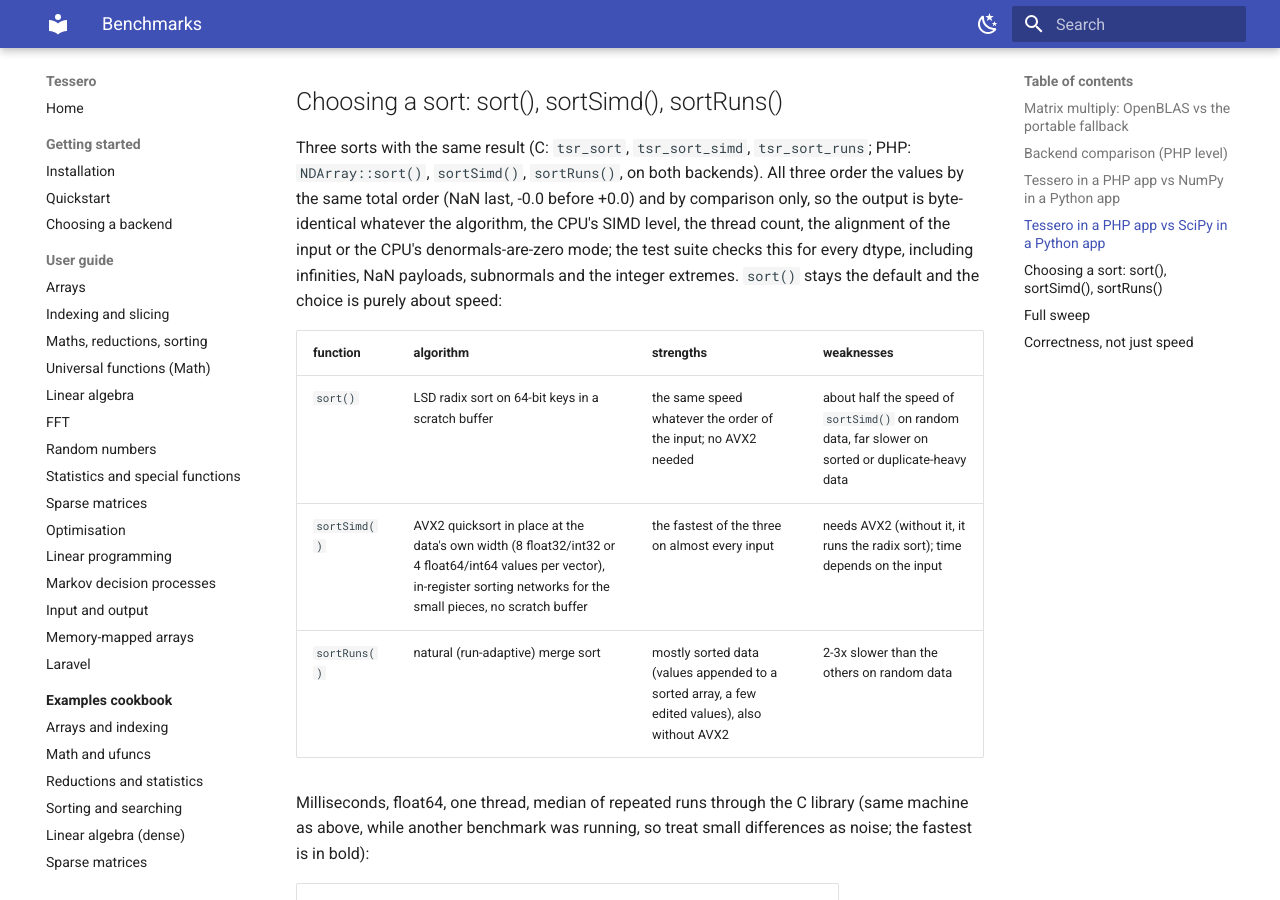
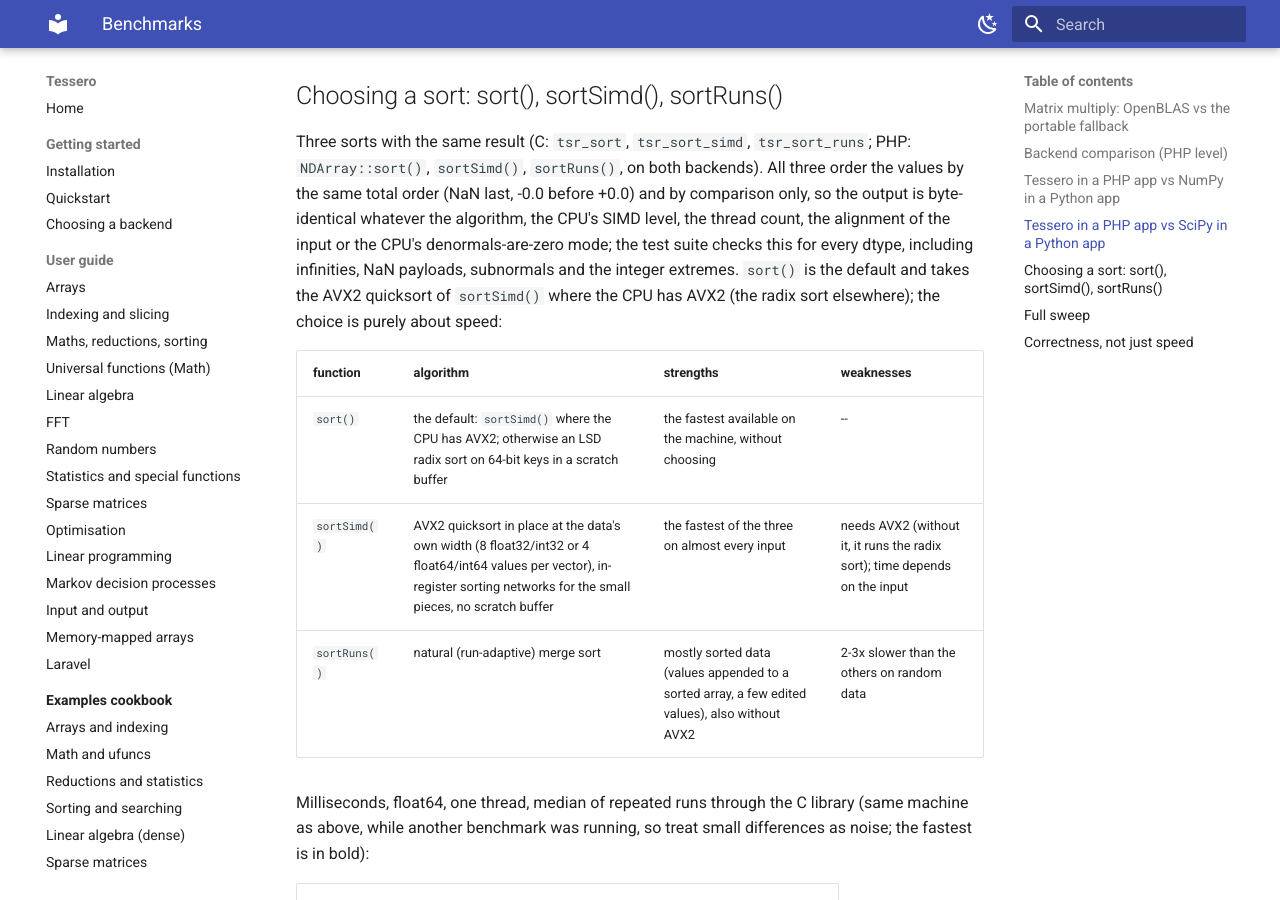
Before and after one commit to DMJ-CV-91913/tessero, an MkDocs documentation site: the page built from docs/project/benchmarks.md, in a window 1280 px wide and 900 px high, scrolled down 4555 px. Built offline with MkDocs 1.6.1 and Material for MkDocs 9.7.7, drawn with Linux system fonts in a browser that asks for light colours; some of the changed text lies outside the part shown.

Commit message:
perf(sort): sort() is the AVX2 quicksort where available -- the radix sort only without AVX2
tsr_sort (NDArray::sort() on both backends, np.sort through the registry) now takes tsr_sort_simd's
AVX2 quicksort where the CPU has AVX2, the radix sort elsewhere. The output is unchanged: the sorts
return the same bytes (tested since they were added). Measured against the radix sort, one thread,
2 to 100,000 values, float64/float32/int64/int32: faster at every size, 2-25x below a few thousand
values (the radix sort's 8-pass fixed cost), 2-4x at 100,000; within a few ns at 5 and 8 int64
values. 1M random float64 from PHP: 17 ms (NumPy 14 ms), was 31-37 ms.

Keeping the radix sort tested, as it is now the path of CPUs without AVX2 only:
- a per-thread test switch, tsr_sort_test_radix (internal.h; thread-local so concurrent test threads
  do not interfere; C and C++ spellings), sends tsr_sort to the radix sort;
- the C tests' algorithm comparisons (test_sort_variants, test_sort_daz, th_agree: hardening, app
  threads, small stacks) and the sort fuzzer use it, so radix, AVX2 and merge sort stay compared on
  every CI machine; a direct check that tsr_sort == tsr_sort_simd.
- Negative control: a deliberately broken radix sort fails 8 checks.

Docs: tessero.h and NDArray::sort() comments, sort-design.md (table, R16, new R17), benchmarks.md
(choosing a sort, the sort 1M row, known gaps), speed-sweep.md (the sorting table's radix column),
CHANGELOG; API reference regenerated.

Verified: C tests 824/0, the suite with OMP_STACKSIZE=128K, sanitize 828/0, abi-check, parity
1846/1846 on both backends, PHPUnit FFI 1418 / ext 1515, report/census/registry/claims checks,
mkdocs --strict.

Co-Authored-By: Claude Opus 5.5 <noreply@anthropic.com>

```diff
--- a/docs/project/benchmarks.md
+++ b/docs/project/benchmarks.md
@@ -57,7 +57,7 @@ i7-4790 (Haswell, AVX2), PHP 8.5.12, NumPy 2.4.4 / SciPy 1.17.1. A ratio below 1
 | sum 1M | 0.48 | 0.35 | 1.38 |
 | rfft / irfft 2^20 | 34.0 / 28.0 | 25.7 / 27.1 | 1.32 / 1.03 |
 | fft 1,000,003 (prime, Bluestein) | 468 | 261 | 1.80 |
-| sort 1M | 31.4 | 13.6 | 2.31 |
+| sort 1M (re-timed with `bench/sort_bench.*` after `sort()` became the AVX2 sort) | 17.1 | 13.7 | 1.25 |
 
 The fft, rfft and var rows were measured in a second run (`fft` and `rfft` with and without the copy removal, `var`
 with and without its row buffer); the other rows come from the full bench run. Geometric mean over the 21 shared
@@ -74,8 +74,7 @@ Reductions to a scalar on small arrays (FFI backend, per call): `sum` of 10 valu
 Bluestein lengths: a repeated 1,000,003-point `fft` takes about 220 ms (NumPy 260) under the CLI's 256 MiB FFT cache;
 under a web SAPI's 32 MiB default the plan (about 112 MB) is rebuilt per call, about 490 ms.
 
-Known gaps, largest first: `sort` (radix sort with a fixed cost of about 26 ms even on sorted input, against NumPy's
-AVX2 quicksort), `cholesky` of small matrices (100x100: 0.16 ms against 0.05, the triangle masking), `rfft` (1.3x),
+Known gaps, largest first: `cholesky` of small matrices (100x100: 0.16 ms against 0.05, the triangle masking), `rfft` (1.3x),
 and `sum` / `max` of 1M values (1.1-1.25x).
 
 Reproduce:
@@ -140,12 +139,13 @@ Three sorts with the same result (C: `tsr_sort`, `tsr_sort_simd`, `tsr_sort_runs
 `sortSimd()`, `sortRuns()`, on both backends). All three order the values by the same total order (NaN last, -0.0
 before +0.0) and by comparison only, so the output is byte-identical whatever the algorithm, the CPU's SIMD level,
 the thread count, the alignment of the input or the CPU's denormals-are-zero mode; the test suite checks this for
-every dtype, including infinities, NaN payloads, subnormals and the integer extremes. `sort()` stays the default
-and the choice is purely about speed:
+every dtype, including infinities, NaN payloads, subnormals and the integer extremes. `sort()` is the default and
+takes the AVX2 quicksort of `sortSimd()` where the CPU has AVX2 (the radix sort elsewhere); the choice is purely about
+speed:
 
 | function | algorithm | strengths | weaknesses |
 |---|---|---|---|
-| `sort()` | LSD radix sort on 64-bit keys in a scratch buffer | the same speed whatever the order of the input; no AVX2 needed | about half the speed of `sortSimd()` on random data, far slower on sorted or duplicate-heavy data |
+| `sort()` | the default: `sortSimd()` where the CPU has AVX2; otherwise an LSD radix sort on 64-bit keys in a scratch buffer | the fastest available on the machine, without choosing | -- |
 | `sortSimd()` | AVX2 quicksort in place at the data's own width (8 float32/int32 or 4 float64/int64 values per vector), in-register sorting networks for the small pieces, no scratch buffer | the fastest of the three on almost every input | needs AVX2 (without it, it runs the radix sort); time depends on the input |
 | `sortRuns()` | natural (run-adaptive) merge sort | mostly sorted data (values appended to a sorted array, a few edited values), also without AVX2 | 2-3x slower than the others on random data |
 
@@ -206,8 +206,8 @@ limited by memory bandwidth. Eight threads (hyper-threads) add nothing on this m
 How the three work, why their outputs are identical, and the risk register with its tests:
 [sorting design](sort-design.md).
 
-Rule of thumb: `sortSimd()` on an AVX2 machine, `sortRuns()` for mostly sorted data where AVX2 is missing, `sort()`
-when a steady, input-independent time matters more than the best case.
+Rule of thumb: `sort()`; `sortRuns()` for mostly sorted data where AVX2 is missing. The `sort` columns in the tables
+above are the radix sort, measured before `sort()` became the AVX2 sort; it is now the path of CPUs without AVX2.
 
 ## Full sweep
 
```
Also changed, not shown: CHANGELOG.md (+7 -0 lines), docs/project/sort-design.md (+3 -2 lines), docs/project/speed-sweep.md (+3 -3 lines), docs/reference/api/c-abi.md (+2 -2 lines), docs/reference/api/tessero-ndarray.md (+4 -4 lines), 9 other files.
